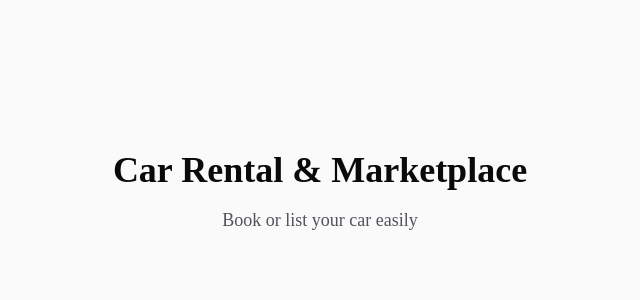
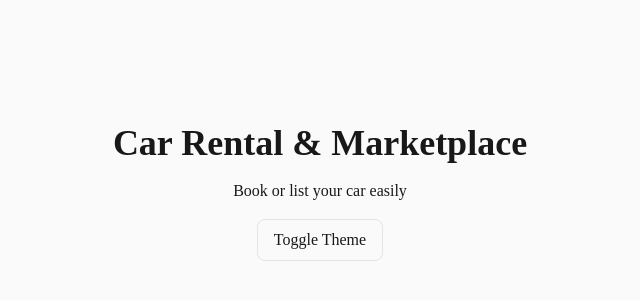
Before and after one commit to Cars-Rental/CarRental1, a Next.js app in the folder frontend/: page /en in a window 1280 px wide. Shown: the part 208-508 px from the top of the page, without its empty margins (320-960 px from the left). Built offline with nearby package versions, Linux system fonts and the light colour scheme.

Commit message:
feat: setup theme provider

```diff
--- a/frontend/src/app/[locale]/layout.tsx
+++ b/frontend/src/app/[locale]/layout.tsx
@@ -35,6 +35,7 @@ export default async function LocaleLayout({
     <html
       lang={locale}
       dir={direction}
+      suppressHydrationWarning
       className={`${geistSans.variable} ${geistMono.variable} h-full antialiased`}
     >
       <body>
--- a/frontend/src/app/[locale]/page.tsx
+++ b/frontend/src/app/[locale]/page.tsx
@@ -1,12 +1,23 @@
+"use client";
+
+import { useTheme } from "next-themes";
 import { useTranslations } from "next-intl";
 
 export default function HomePage() {
+  const { theme, setTheme } = useTheme();
   const t = useTranslations("HomePage");
 
   return (
-    <main className="flex min-h-screen flex-col items-center justify-center bg-zinc-50 dark:bg-black">
+    <main className="flex min-h-screen flex-col items-center justify-center gap-4 bg-zinc-50 text-zinc-900 dark:bg-black dark:text-white">
       <h1 className="text-4xl font-bold">{t("title")}</h1>
-      <p className="mt-4 text-lg text-zinc-600">{t("description")}</p>
+      <p>{t("description")}</p>
+
+      <button
+        className="rounded-md border px-4 py-2"
+        onClick={() => setTheme(theme === "dark" ? "light" : "dark")}
+      >
+        Toggle Theme
+      </button>
     </main>
   );
 }
--- a/frontend/src/providers/app-providers.tsx
+++ b/frontend/src/providers/app-providers.tsx
@@ -4,13 +4,16 @@ import { Provider } from "react-redux";
 import { Toaster } from "sonner";
 import { store } from "@/store/store";
 import { ReactQueryProvider } from "./react-query-provider";
+import { ThemeProvider } from "./theme-provider";
 
 export function AppProviders({ children }: { children: React.ReactNode }) {
   return (
     <Provider store={store}>
       <ReactQueryProvider>
-        {children}
-        <Toaster richColors position="top-center" />
+        <ThemeProvider>
+          {children}
+          <Toaster richColors position="top-center" />
+        </ThemeProvider>
       </ReactQueryProvider>
     </Provider>
   );
--- /dev/null
+++ b/frontend/src/providers/theme-provider.tsx
@@ -0,0 +1,16 @@
+"use client";
+
+import { ThemeProvider as NextThemesProvider } from "next-themes";
+
+export function ThemeProvider({ children }: { children: React.ReactNode }) {
+  return (
+    <NextThemesProvider
+      attribute="class"
+      defaultTheme="system"
+      enableSystem
+      disableTransitionOnChange
+    >
+      {children}
+    </NextThemesProvider>
+  );
+}
```
